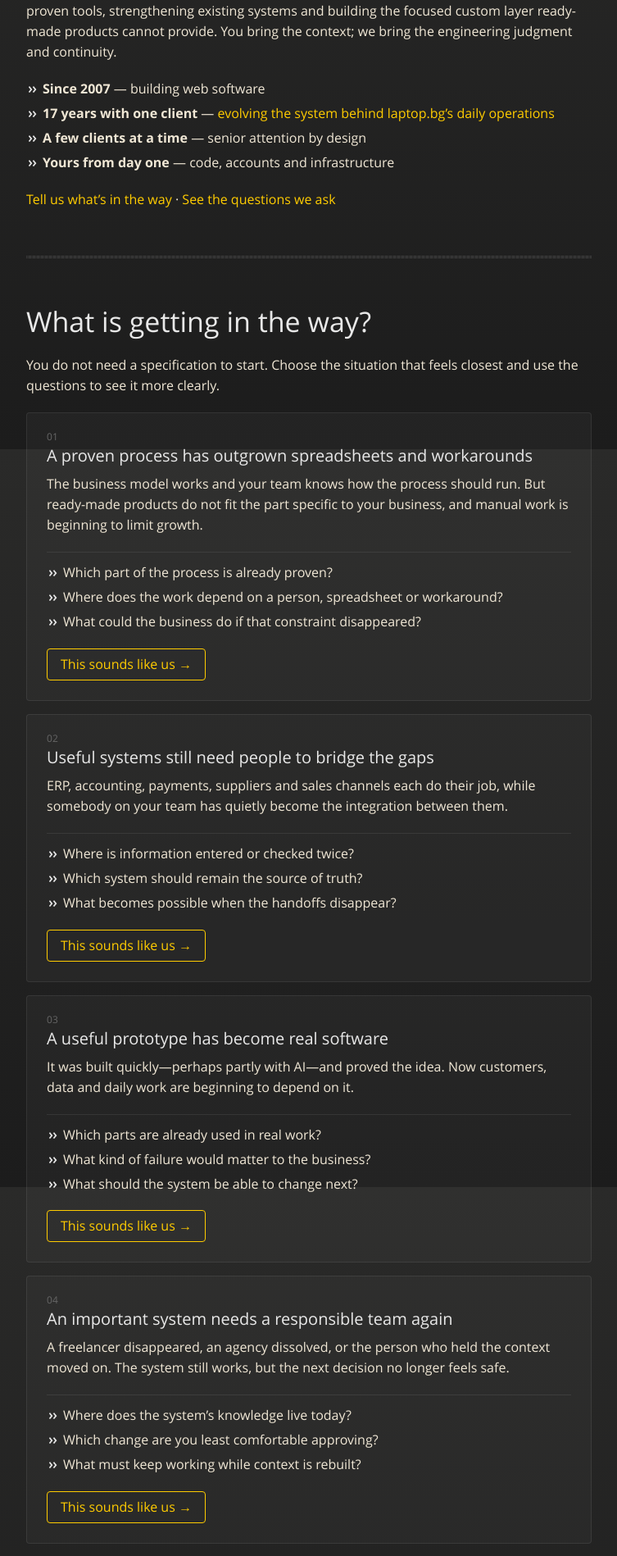
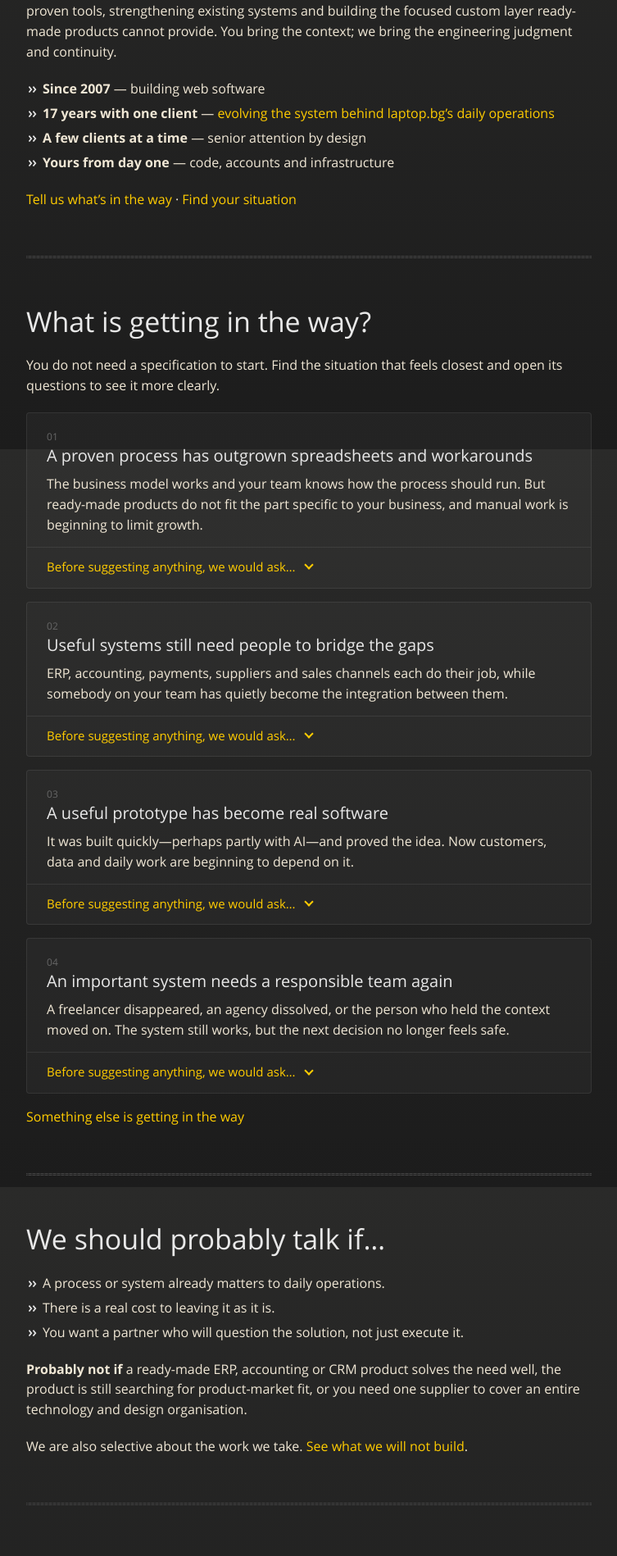
Before and after one commit to tutuf/tutuf.github.io, a Jekyll site: the page built from index.md, in a window 1280 px wide. Shown: the part 352-2250 px from the top of the page at 82% size, without its empty margins (143-896 px from the left). Built offline with Jekyll 4.4.1, drawn with Linux system fonts in a browser that asks for light colours.

Commit message:
Collapse the questions on each situation card
Each situation keeps its title and description visible; the questions
and the call to action open on demand under "Before suggesting
anything, we would ask…", with "Talk these through with us" as the
button. The hero link and intro line now point readers to find their
situation and open its questions.

Co-Authored-By: Claude Opus 5.5 <noreply@anthropic.com>

```diff
--- a/assets/css/style.scss
+++ b/assets/css/style.scss
@@ -292,18 +292,23 @@ strong {
   }
 }
 
-// Situations as numbered cards, in the same style as the answer tiles
+// Situations as numbered cards, in the same style as the answer tiles;
+// each card's questions open on demand
 .content {
   counter-reset: situation stage;
 }
 
 .situation {
   counter-increment: situation;
-  padding: 20px 24px 4px;
+  padding: 20px 24px 0;
   margin-bottom: 16px;
   background: $card-bg;
   border: 1px solid $card-border;
   border-radius: 4px;
+
+  &:has(details[open]) {
+    border-color: $secondary;
+  }
 
   h3 {
     margin-top: 0;
@@ -318,9 +323,61 @@ strong {
     }
   }
 
-  ul {
-    border-top: 1px solid $card-border;
-    padding-top: 12px;
+  > p {
+    margin-bottom: 14px;
+  }
+}
+
+details.questions {
+  border-top: 1px solid $card-border;
+  margin: 0 -24px;
+  padding: 0 24px;
+
+  &[open] {
+    padding-bottom: 4px;
+  }
+
+  summary {
+    position: relative;
+    display: inline-block;
+    padding: 12px 22px 14px 0;
+    list-style: none;
+    cursor: pointer;
+    color: $primary;
+    font-size: 15px;
+
+    &::-webkit-details-marker { display: none; }
+
+    &:hover { color: $primary-light; }
+
+    &:focus-visible {
+      outline: 2px solid $primary;
+      outline-offset: 2px;
+    }
+
+    // chevron that turns when the questions open
+    &::after {
+      content: "";
+      position: absolute;
+      right: 2px;
+      top: 50%;
+      width: 8px;
+      height: 8px;
+      margin-top: -7px;
+      border-right: 2px solid currentColor;
+      border-bottom: 2px solid currentColor;
+      transform: rotate(45deg);
+      transition: transform 0.2s ease;
+    }
+  }
+
+  &[open] summary {
+    padding-bottom: 8px;
+
+    &::after {
+      margin-top: -3px;
+      transform: rotate(-135deg);
+    }
   }
 }
 
--- a/index.md
+++ b/index.md
@@ -15,13 +15,13 @@ We shape dependable software around the way your business actually works—conne
 * **A few clients at a time** — senior attention by design
 * **Yours from day one** — code, accounts and infrastructure
 
-[Tell us what’s in the way](mailto:hi@tutuf.com?subject=What%E2%80%99s%20in%20the%20way) · [See the questions we ask](#what-is-getting-in-the-way)
+[Tell us what’s in the way](mailto:hi@tutuf.com?subject=What%E2%80%99s%20in%20the%20way) · [Find your situation](#what-is-getting-in-the-way)
 
 ---
 
 # What is getting in the way?
 
-You do not need a specification to start. Choose the situation that feels closest and use the questions to see it more clearly.
+You do not need a specification to start. Find the situation that feels closest and open its questions to see it more clearly.
 
 <div class="situation" markdown="1">
 
@@ -29,12 +29,17 @@ You do not need a specification to start. Choose the situation that feels closes
 
 The business model works and your team knows how the process should run. But ready-made products do not fit the part specific to your business, and manual work is beginning to limit growth.
 
+<details class="questions" markdown="1">
+<summary>Before suggesting anything, we would ask…</summary>
+
 * Which part of the process is already proven?
 * Where does the work depend on a person, spreadsheet or workaround?
 * What could the business do if that constraint disappeared?
 
-[This sounds like us](mailto:hi@tutuf.com?subject=A%20proven%20process%20has%20outgrown%20spreadsheets%20and%20workarounds)
+[Talk these through with us](mailto:hi@tutuf.com?subject=A%20proven%20process%20has%20outgrown%20spreadsheets%20and%20workarounds)
 {: .cta}
+
+</details>
 
 </div>
 
@@ -44,12 +49,17 @@ The business model works and your team knows how the process should run. But rea
 
 ERP, accounting, payments, suppliers and sales channels each do their job, while somebody on your team has quietly become the integration between them.
 
+<details class="questions" markdown="1">
+<summary>Before suggesting anything, we would ask…</summary>
+
 * Where is information entered or checked twice?
 * Which system should remain the source of truth?
 * What becomes possible when the handoffs disappear?
 
-[This sounds like us](mailto:hi@tutuf.com?subject=Useful%20systems%20still%20need%20people%20to%20bridge%20the%20gaps)
+[Talk these through with us](mailto:hi@tutuf.com?subject=Useful%20systems%20still%20need%20people%20to%20bridge%20the%20gaps)
 {: .cta}
+
+</details>
 
 </div>
 
@@ -59,12 +69,17 @@ ERP, accounting, payments, suppliers and sales channels each do their job, while
 
 It was built quickly—perhaps partly with AI—and proved the idea. Now customers, data and daily work are beginning to depend on it.
 
+<details class="questions" markdown="1">
+<summary>Before suggesting anything, we would ask…</summary>
+
 * Which parts are already used in real work?
 * What kind of failure would matter to the business?
 * What should the system be able to change next?
 
-[This sounds like us](mailto:hi@tutuf.com?subject=A%20useful%20prototype%20has%20become%20real%20software)
+[Talk these through with us](mailto:hi@tutuf.com?subject=A%20useful%20prototype%20has%20become%20real%20software)
 {: .cta}
+
+</details>
 
 </div>
 
@@ -74,12 +89,17 @@ It was built quickly—perhaps partly with AI—and proved the idea. Now custome
 
 A freelancer disappeared, an agency dissolved, or the person who held the context moved on. The system still works, but the next decision no longer feels safe.
 
+<details class="questions" markdown="1">
+<summary>Before suggesting anything, we would ask…</summary>
+
 * Where does the system’s knowledge live today?
 * Which change are you least comfortable approving?
 * What must keep working while context is rebuilt?
 
-[This sounds like us](mailto:hi@tutuf.com?subject=An%20important%20system%20needs%20a%20responsible%20team%20again)
+[Talk these through with us](mailto:hi@tutuf.com?subject=An%20important%20system%20needs%20a%20responsible%20team%20again)
 {: .cta}
+
+</details>
 
 </div>
 
```
